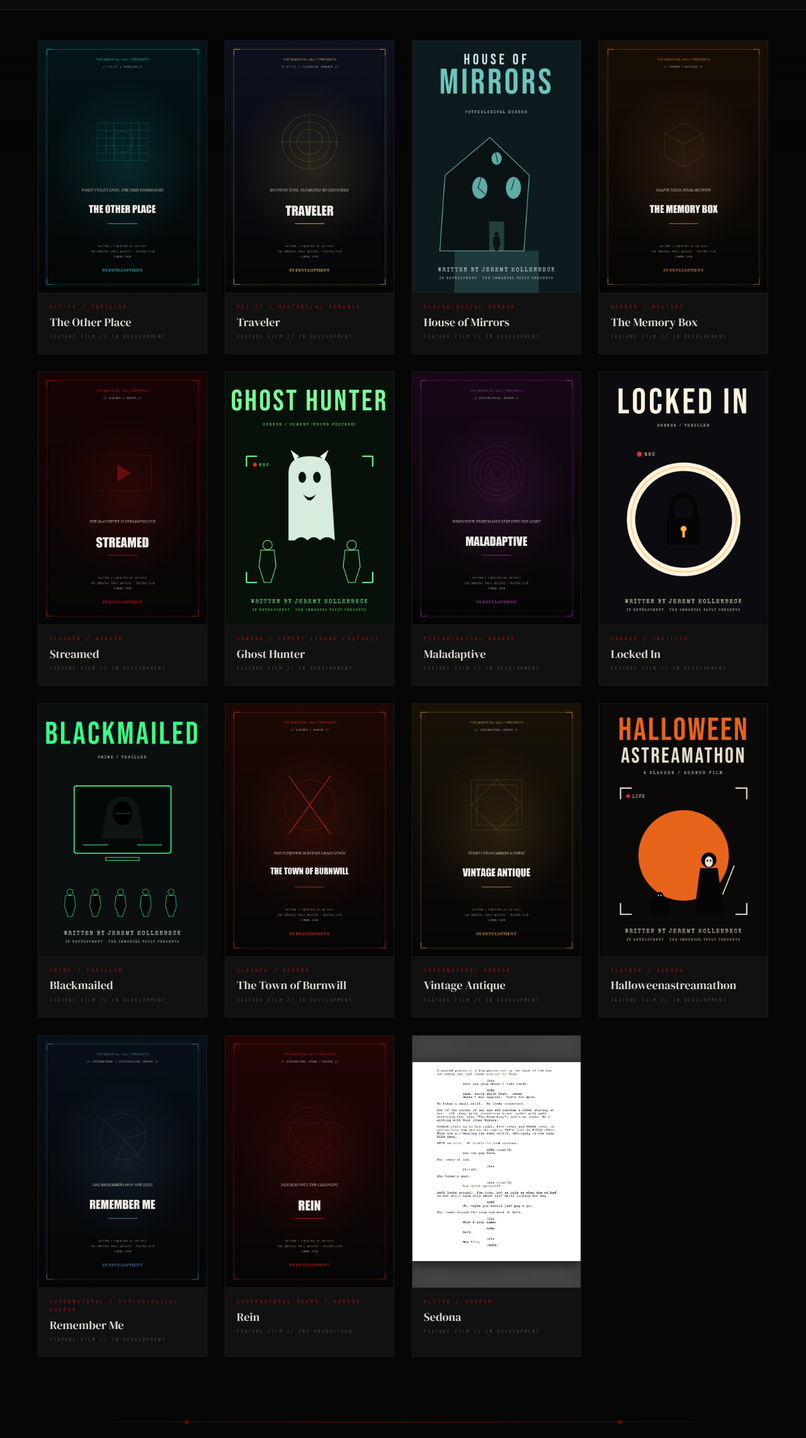
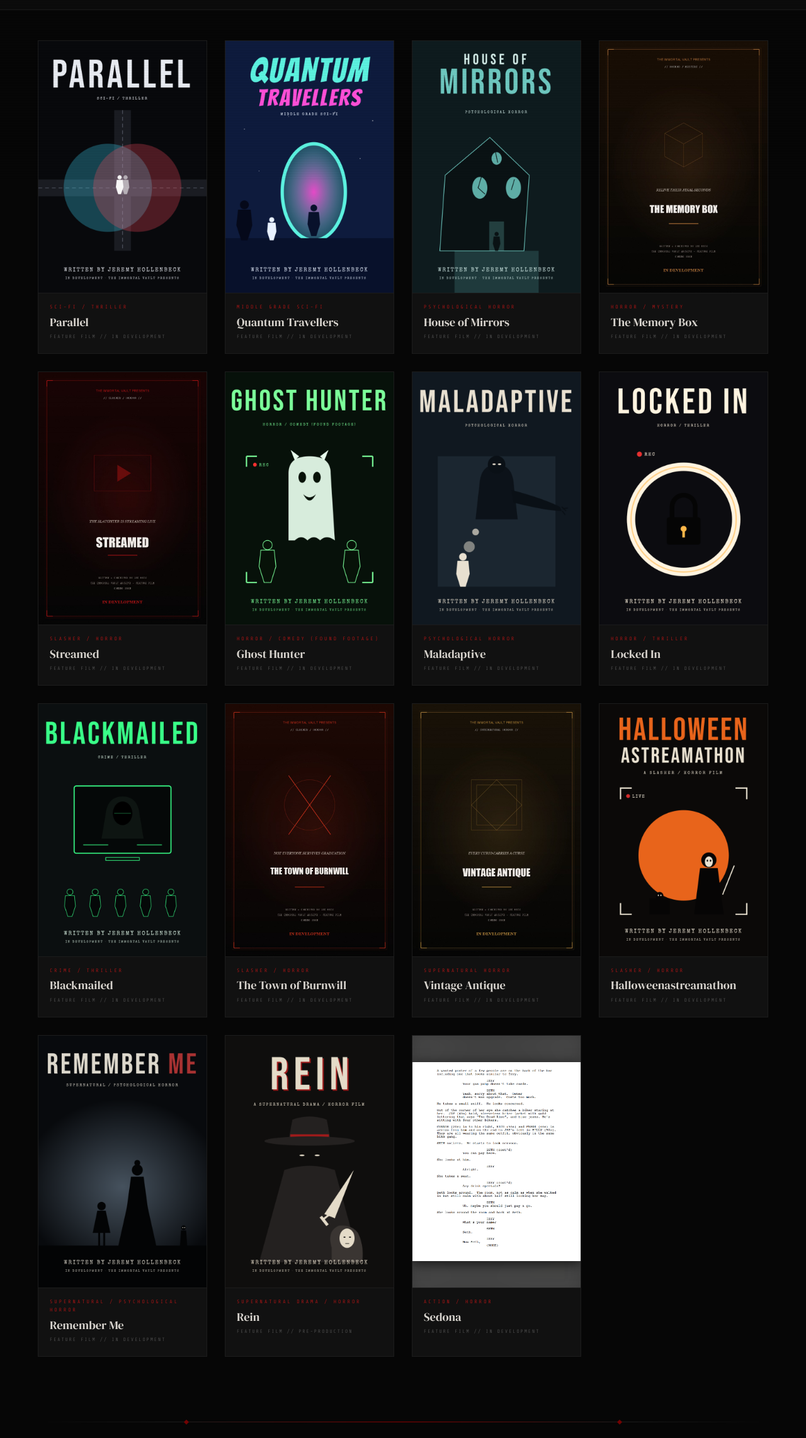
Before and after one commit to jerholl/TheImmortalVault, a plain HTML site: page films.html in a window 1280 px wide. Shown: the part 513-2797 px from the top of the page at 63% size. Drawn offline with nearby package versions, Linux system fonts and the light colour scheme.

Commit message:
Update placeholder posters for Maladaptive, Parallel, Quantum Travellers, Rein, and Remember Me

```diff
--- a/films.html
+++ b/films.html
@@ -386,25 +386,25 @@
             <div class="section-badge">15 Archived Productions</div>
         </div>
         <div class="films-grid" id="feature-films-grid">
-            <a href="/coming-soon/?item=film-project-the-other-place" class="film-card feature-film-card">
+            <a href="/coming-soon/?item=film-project-parallel" class="film-card feature-film-card">
                 <div class="film-card-img feature-card-img">
-                    <div class="poster-blur" style="background-image: url('TheOtherPlacePoster.jpg');"></div>
-                    <img src="TheOtherPlacePoster.jpg" alt="The Other Place" class="poster-main" loading="lazy">
+                    <div class="poster-blur" style="background-image: url('ParallelPoster.png');"></div>
+                    <img src="ParallelPoster.png" alt="Parallel" class="poster-main" loading="lazy">
                 </div>
                 <div class="film-card-body">
                     <div class="film-card-tag">Sci-Fi / Thriller</div>
-                    <div class="film-card-title">The Other Place</div>
+                    <div class="film-card-title">Parallel</div>
                     <div class="film-card-meta">Feature Film // In Development</div>
                 </div>
             </a>
-            <a href="/coming-soon/?item=film-project-traveler" class="film-card feature-film-card">
+            <a href="/coming-soon/?item=film-project-quantum-travellers" class="film-card feature-film-card">
                 <div class="film-card-img feature-card-img">
-                    <div class="poster-blur" style="background-image: url('TravelerPoster.jpg');"></div>
-                    <img src="TravelerPoster.jpg" alt="Traveler" class="poster-main" loading="lazy">
+                    <div class="poster-blur" style="background-image: url('QuantumTravellersPoster.png');"></div>
+                    <img src="QuantumTravellersPoster.png" alt="Quantum Travellers" class="poster-main" loading="lazy">
                 </div>
                 <div class="film-card-body">
-                    <div class="film-card-tag">Sci-Fi / Historical Romance</div>
-                    <div class="film-card-title">Traveler</div>
+                    <div class="film-card-tag">Middle Grade Sci-Fi</div>
+                    <div class="film-card-title">Quantum Travellers</div>
                     <div class="film-card-meta">Feature Film // In Development</div>
                 </div>
             </a>
@@ -454,8 +454,8 @@
             </a>
             <a href="/coming-soon/?item=film-project-maladaptive" class="film-card feature-film-card">
                 <div class="film-card-img feature-card-img">
-                    <div class="poster-blur" style="background-image: url('MaladaptivePoster.jpg');"></div>
-                    <img src="MaladaptivePoster.jpg" alt="Maladaptive" class="poster-main" loading="lazy">
+                    <div class="poster-blur" style="background-image: url('MaladaptivePoster.png');"></div>
+                    <img src="MaladaptivePoster.png" alt="Maladaptive" class="poster-main" loading="lazy">
                 </div>
                 <div class="film-card-body">
                     <div class="film-card-tag">Psychological Horror</div>
@@ -520,8 +520,8 @@
             </a>
             <a href="/coming-soon/?item=film-project-remember-me" class="film-card feature-film-card">
                 <div class="film-card-img feature-card-img">
-                    <div class="poster-blur" style="background-image: url('RememberMePoster.jpg');"></div>
-                    <img src="RememberMePoster.jpg" alt="Remember Me" class="poster-main" loading="lazy">
+                    <div class="poster-blur" style="background-image: url('RememberMePoster.png');"></div>
+                    <img src="RememberMePoster.png" alt="Remember Me" class="poster-main" loading="lazy">
                 </div>
                 <div class="film-card-body">
                     <div class="film-card-tag">Supernatural / Psychological Horror</div>
@@ -531,8 +531,8 @@
             </a>
             <a href="/coming-soon/?item=film-project-rein" class="film-card feature-film-card">
                 <div class="film-card-img feature-card-img">
-                    <div class="poster-blur" style="background-image: url('ReinPoster.jpg');"></div>
-                    <img src="ReinPoster.jpg" alt="Rein" class="poster-main" loading="lazy">
+                    <div class="poster-blur" style="background-image: url('ReinPoster.png');"></div>
+                    <img src="ReinPoster.png" alt="Rein" class="poster-main" loading="lazy">
                 </div>
                 <div class="film-card-body">
                     <div class="film-card-tag">Supernatural Drama / Horror</div>
```
Also changed, not shown: narrative-fiction.html (+11 -1 lines), written-work.html (+5 -3 lines), MaladaptivePoster.png (added), ParallelPoster.png (added), QuantumTravellersPoster.png (added), ReinPoster.png (added), RememberMePoster.png (added).
